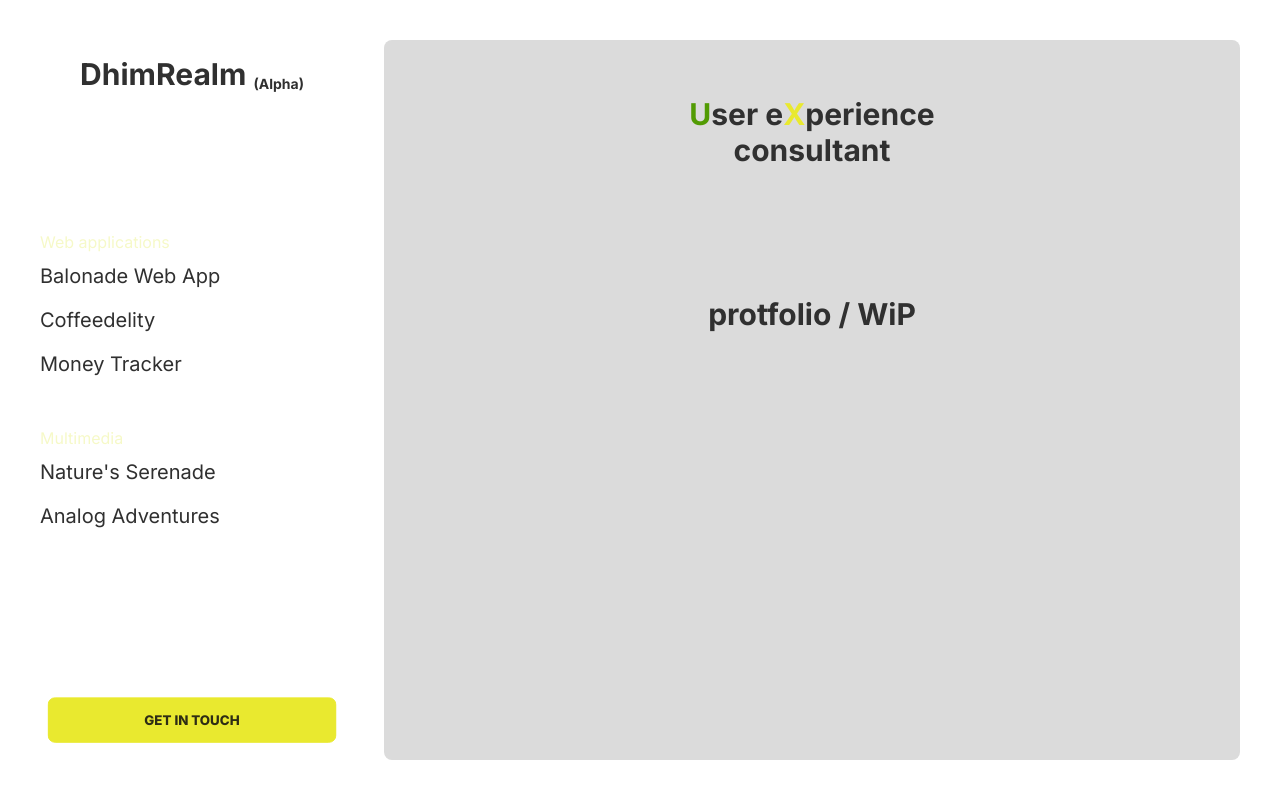
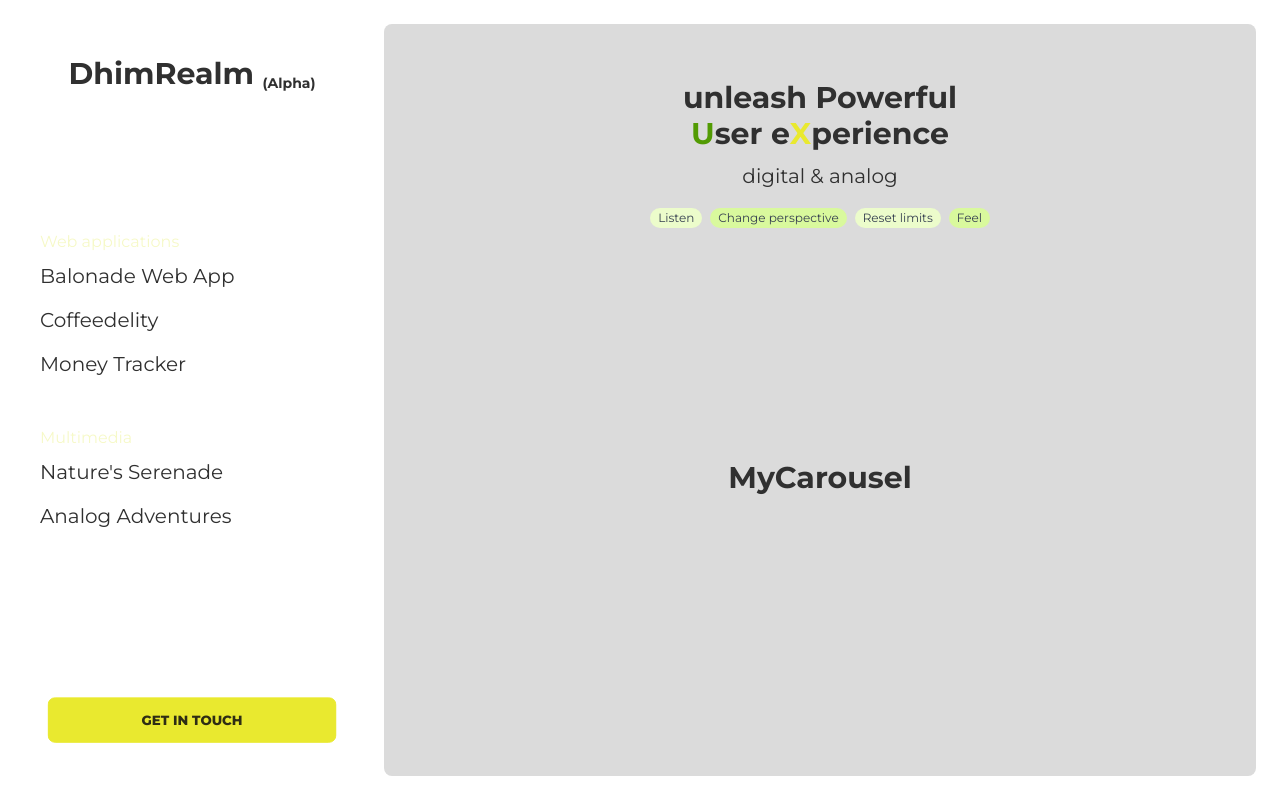
Before and after one commit to dhimiterPoison/dhimiterhelmi-old, a Next.js app: page / in a window 1280 px wide. Shown: the top 800 px of the page. Built offline with nearby package versions, Linux system fonts and the light colour scheme.

Commit message:
homepage layout

```diff
--- /dev/null
+++ b/app/components/MyCarousel.tsx
@@ -0,0 +1,10 @@
+import React from 'react'
+import { routes } from './Navbar'
+
+const MyCarousel = () => {
+  return (
+    <div>MyCarousel</div>
+  )
+}
+
+export default MyCarousel
--- a/app/components/Navbar.tsx
+++ b/app/components/Navbar.tsx
@@ -4,7 +4,7 @@ import Link from 'next/link';
 import Route from './Route';
 import { useSessionStorage } from '@mantine/hooks';
 
-const routes = [
+export const routes = [
     {
         id: 1,
         category: "Web applications",
--- /dev/null
+++ b/app/components/TestCarouselFloppino.tsx
@@ -0,0 +1,125 @@
+'use client'
+
+import { Carousel } from '@mantine/carousel';
+import { useMediaQuery } from '@mantine/hooks';
+import { createStyles, Paper, Text, Title, Button, useMantineTheme, rem } from '@mantine/core';
+
+const useStyles = createStyles((theme) => ({
+  card: {
+    display: 'flex',
+    flexDirection: 'column',
+    justifyContent: 'space-between',
+    alignItems: 'flex-start',
+    backgroundSize: 'cover',
+    backgroundPosition: 'center',
+  },
+  title: {
+    fontFamily: `Greycliff CF, ${theme.fontFamily}`,
+    fontWeight: 600,
+    color: theme.white,
+    lineHeight: 1.2,
+    fontSize: rem(32),
+    marginTop: theme.spacing.xs,
+  },
+
+  category: {
+    color: theme.white,
+    opacity: 0.7,
+    fontWeight: 700,
+    textTransform: 'uppercase',
+  },
+}));
+
+interface CardProps {
+  image: string;
+  title: string;
+  category: string;
+}
+
+function Card({ image, title, category }: CardProps) {
+  const { classes } = useStyles();
+
+  return (
+    <Paper
+      shadow="md"
+      p="xl"
+      radius="md"
+      sx={{ backgroundImage: `url(${image})` }}
+      className={`h-72 ${classes.card}`}
+    >
+      <div>
+        <Text className={classes.category} size="xs">
+          {category}
+        </Text>
+        <Title order={3} className={classes.title}>
+          {title}
+        </Title>
+      </div>
+      <Button variant="white" color="dark">
+        Read article
+      </Button>
+    </Paper>
+  );
+}
+
+const data = [
+  {
+    image:
+      'https://images.unsplash.com/photo-1508193638397-1c4234db14d8?ixlib=rb-1.2.1&ixid=MnwxMjA3fDB8MHxwaG90by1wYWdlfHx8fGVufDB8fHx8&auto=format&fit=crop&w=400&q=80',
+    title: 'Best forests to visit in North America',
+    category: 'nature',
+  },
+  {
+    image:
+      'https://images.unsplash.com/photo-1559494007-9f5847c49d94?ixlib=rb-1.2.1&ixid=MnwxMjA3fDB8MHxwaG90by1wYWdlfHx8fGVufDB8fHx8&auto=format&fit=crop&w=400&q=80',
+    title: 'Hawaii beaches review: better than you think',
+    category: 'beach',
+  },
+  {
+    image:
+      'https://images.unsplash.com/photo-1608481337062-4093bf3ed404?ixlib=rb-1.2.1&ixid=MnwxMjA3fDB8MHxwaG90by1wYWdlfHx8fGVufDB8fHx8&auto=format&fit=crop&w=400&q=80',
+    title: 'Mountains at night: 12 best locations to enjoy the view',
+    category: 'nature',
+  },
+  {
+    image:
+      'https://images.unsplash.com/photo-1507272931001-fc06c17e4f43?ixlib=rb-1.2.1&ixid=MnwxMjA3fDB8MHxwaG90by1wYWdlfHx8fGVufDB8fHx8&auto=format&fit=crop&w=400&q=80',
+    title: 'Aurora in Norway: when to visit for best experience',
+    category: 'nature',
+  },
+  {
+    image:
+      'https://images.unsplash.com/photo-1510798831971-661eb04b3739?ixlib=rb-1.2.1&ixid=MnwxMjA3fDB8MHxwaG90by1wYWdlfHx8fGVufDB8fHx8&auto=format&fit=crop&w=400&q=80',
+    title: 'Best places to visit this winter',
+    category: 'tourism',
+  },
+  {
+    image:
+      'https://images.unsplash.com/photo-1582721478779-0ae163c05a60?ixlib=rb-1.2.1&ixid=MnwxMjA3fDB8MHxwaG90by1wYWdlfHx8fGVufDB8fHx8&auto=format&fit=crop&w=400&q=80',
+    title: 'Active volcanos reviews: travel at your own risk',
+    category: 'nature',
+  },
+];
+
+export default function MyCarouselFloppino() {
+  const theme = useMantineTheme();
+  const mobile = useMediaQuery(`(max-width: ${theme.breakpoints.sm})`);
+  const slides = data.map((item) => (
+    <Carousel.Slide key={item.title}>
+      <Card {...item} />
+    </Carousel.Slide>
+  ));
+
+  return (
+    <Carousel
+      slideSize="50%"
+      breakpoints={[{ maxWidth: 'sm', slideSize: '50%', slideGap: 1 }]}
+      className='max-w-full'
+      slideGap=""
+      align="start"
+      slidesToScroll={mobile ? 1 : 2}
+    >
+      {slides}
+    </Carousel>
+  );
+}
--- a/app/layout.tsx
+++ b/app/layout.tsx
@@ -1,12 +1,15 @@
 import './globals.css';
 import type { Metadata } from 'next';
 import { Inter } from 'next/font/google';
+import { Montserrat } from 'next/font/google';
 import Navbar from './components/Navbar';
 import Footer from './components/Footer';
 import { Analytics } from '@vercel/analytics/react';
 import Logo from './components/Logo';
 
 const inter = Inter({ subsets: ['latin'] });
+
+const monserrat = Montserrat({ subsets: ['latin'] });
 
 export const metadata: Metadata = {
     title: 'Dhimiter Helmi Portfolio',
@@ -20,17 +23,15 @@ export default function RootLayout({
 }) {
     return (
         <html lang='en'>
-            <body className={inter.className}>
+            <body className={monserrat.className}>
                 <div className='app flex overflow-hidden flex-col justify-start md:flex-row'>
                     <div className='navigation py-2 md:py-10 flex flex-col'>
                         <Logo />
                         <Navbar />
                     </div>
-                    {/* <div className='py-10   px-3 md:pl-0 md:pr-10'> */}
-                        <div className='content w-full flex rounded-t-2xl md:rounded-lg bg-base-300 p-4 justify-center my-4 md:my-10 md:mr-10'>
-                            {children}
-                        </div>
-                    {/* </div> */}
+                    <div className='content w-full flex rounded-t-2xl md:rounded-lg bg-base-300 p-4 md:p-10 justify-center my-4 md:my-6 md:mr-6'>
+                        {children}
+                    </div>
                 </div>
                 <Footer />
                 <Analytics />
--- a/app/page.tsx
+++ b/app/page.tsx
@@ -1,18 +1,48 @@
-import Image from 'next/image';
+import { Montserrat } from 'next/font/google';
+import MyCarousel from './components/MyCarousel';
+
+const monserrat = Montserrat({ subsets: ['latin'] });
 
 export default function Home() {
     return (
-        <main className='flex flex-col my-10 justify-start'>
+        <main
+            className={`flex flex-col my-4 justify-start ${monserrat.className}`}
+        >
+            <div className='flex flex-row justify-center text-3xl font-bold'>
+                unleash Powerful
+            </div>
             <div className='flex flex-row justify-center text-3xl font-bold'>
                 {/* //set fist letter to secondary color */}
                 <span className='text-primary'>U</span>ser e
                 <span className='text-secondary'>X</span>perience
             </div>
-            <div className='flex flex-row justify-center text-3xl font-bold'>
-                consultant
+            <div className='flex flex-row justify-center text-xl h-16 items-center'>
+                digital & analog
             </div>
-            <div className='flex flex-row justify-center text-3xl font-bold mt-32'>
-                protfolio / WiP
+            <div className='flex flex-row justify-center text-xl h-12 items-center'>
+                <div className='flex justify-center items-center m-1 font-medium py-1 px-2 rounded-full text-gray-700 bg-lime-100 '>
+                    <div className='text-xs font-normal leading-none max-w-full flex-initial'>
+                        Listen
+                    </div>
+                </div>
+                <div className='flex justify-center items-center m-1 font-medium py-1 px-2 rounded-full text-gray-700 bg-lime-200 '>
+                    <div className='text-xs font-normal leading-none max-w-full flex-initial'>
+                        Change perspective
+                    </div>
+                </div>
+                <div className='flex justify-center items-center m-1 font-medium py-1 px-2 rounded-full text-gray-700 bg-lime-100 '>
+                    <div className='text-xs font-normal leading-none max-w-full flex-initial'>
+                        Reset limits
+                    </div>
+                </div>
+                <div className='flex justify-center items-center m-1 font-medium py-1 px-2 rounded-full text-gray-700 bg-lime-200 '>
+                    <div className='text-xs font-normal leading-none max-w-full flex-initial'>
+                        Feel
+                    </div>
+                </div>
+            </div>
+            <div className='flex flex-row justify-center text-3xl font-bold h-full items-center max-w-full'>
+                <MyCarousel />
             </div>
         </main>
     );
--- a/package.json
+++ b/package.json
@@ -10,6 +10,7 @@
   },
   "dependencies": {
     "@emotion/react": "^11.11.1",
+    "@mantine/carousel": "^6.0.17",
     "@mantine/core": "^6.0.17",
     "@mantine/hooks": "^6.0.17",
     "@types/node": "20.4.2",
@@ -17,6 +18,7 @@
     "@types/react-dom": "18.2.7",
     "@vercel/analytics": "^1.0.1",
     "autoprefixer": "10.4.14",
+    "embla-carousel-react": "^8.0.0-rc11",
     "eslint": "8.45.0",
     "eslint-config-next": "13.4.10",
     "next": "13.4.10",
```
Also changed, not shown: 1 other file (tests, documents, lock files or other folders).
